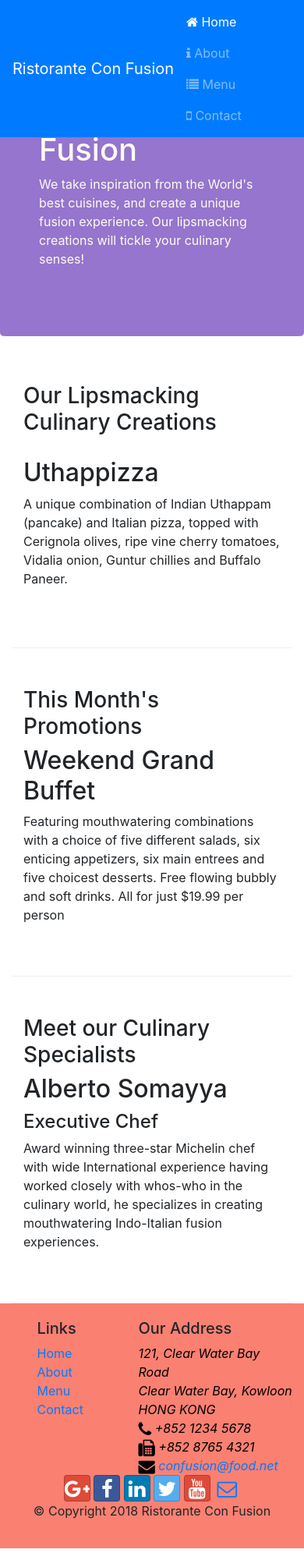
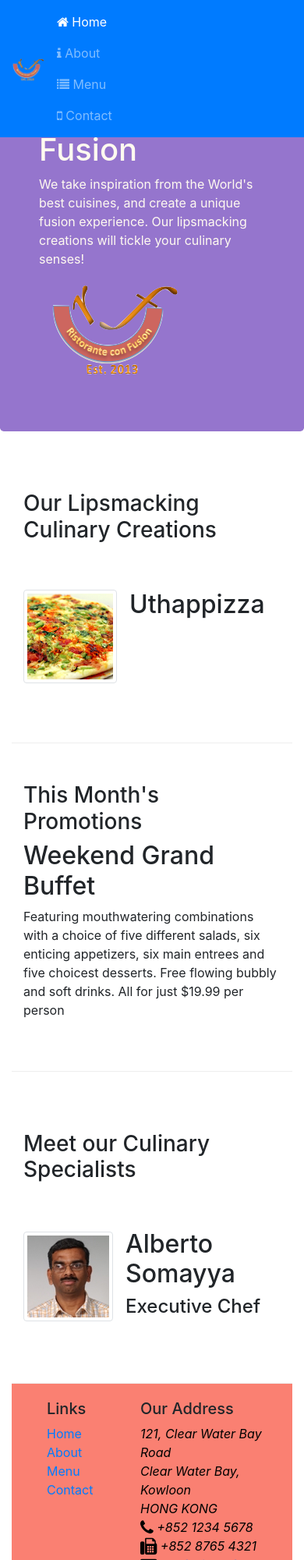
Before and after one commit to sebgatullah372/Coursera-bootstrap4, a website: page index.html in a window 390 px wide. Shown: the top 2000 px of the page at 78% size. Drawn offline with nearby package versions, Linux system fonts and the light colour scheme.

Commit message:
images and media

```diff
--- a/index.html
+++ b/index.html
@@ -25,14 +25,16 @@
                     <p>We take inspiration from the World's best cuisines, and create a unique fusion experience. Our lipsmacking creations will tickle your culinary senses!</p>
                 </div>
                 <div class="col-12 col-sm">
-
+                    <div class="col-12 col-sm align-self-center">
+                    <img src="img/logo.png" class="img-fluid">
+                </div>
                 </div>
             </div>
         </div>
     </header>
        <nav class="navbar navbar-dark navbar-expand-sm bg-primary fixed-top">
         <div class="container">
-           <a class="navbar-brand" href="#">Ristorante Con Fusion</a>
+           <a class="navbar-brand" href="./index.html"><img src="img/logo.png" height="30" width="41"></a>
                 <ul class="navbar-nav mr-auto">
                     <li class="nav-item active"><a class="nav-link" href="./index.html"><span class="fa fa-home"></span> Home</a></li>
                     <li class="nav-item"><a class="nav-link" href="./aboutus.html"><span class="fa fa-info"></span> About</a></li>
@@ -49,8 +51,17 @@
                 <h3>Our Lipsmacking Culinary Creations</h3>
             </div>
             <div class="col col-sm order-sm-first col-md">
-                <h2>Uthappizza</h2>
-                <p>A unique combination of Indian Uthappam (pancake) and Italian pizza, topped with Cerignola olives, ripe vine cherry tomatoes, Vidalia onion, Guntur chillies and Buffalo Paneer.</p>
+                <div class="media">
+                    <img class="d-flex mr-3 img-thumbnail align-self-center"
+                            src="img/uthappizza.png" alt="Uthappizza">
+                    <div class="media-body">
+                        <h2 class="mt-0">Uthappizza</h2>
+                        <p class="d-none d-sm-block">A unique combination of Indian Uthappam (pancake) and
+                            Italian pizza, topped with Cerignola olives, ripe vine
+                            cherry tomatoes, Vidalia onion, Guntur chillies and
+                            Buffalo Paneer.</p>
+                    </div>
+                </div>
             </div>
         </div>
 
@@ -70,10 +81,16 @@
                 <h3>Meet our Culinary Specialists</h3>
             </div>
             <div class="col col-sm order-sm-first col-md">
-                <h2>Alberto Somayya</h2>
-                <h4>Executive Chef</h4>
-                <p>Award winning three-star Michelin chef with wide International experience having worked closely with whos-who in the culinary world, he specializes in creating mouthwatering Indo-Italian fusion experiences. </p>
-            </div>
+                <div class="media">
+                    <img class="d-flex mr-3 img-thumbnail align-self-center"
+                            src="img/alberto.png" alt="alberto">
+                    <div class="media-body">
+                        <h2 class="mt-0">Alberto Somayya</h2>
+                        <h4>Executive Chef</h4>
+                        <p class="d-none d-sm-block">Award winning three-star Michelin chef with wide International experience having worked closely with whos-who in the culinary world, he specializes in creating mouthwatering Indo-Italian fusion experiences.</p>
+                    </div>
+                </div>
+
         </div>
     </div>
 
```
Also changed, not shown: aboutus.html (+5 -1 lines), contactus.html (+5 -1 lines), img/alberto.png (added), img/arnob.png (added), img/buffet.png (added), img/logo.png (added), img/uthappizza.png (added), 2 other files.
